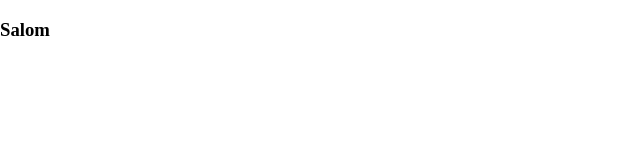
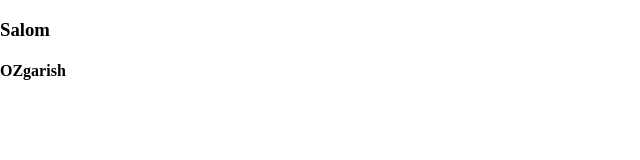
Before and after one commit to rashidbek-xoldarov/117-demo, a plain HTML site: page index.html in a window 1280 px wide. Shown: the full height of the page, 0-640 px from the left. Drawn offline with Linux system fonts and the light colour scheme.

Commit message:
add ozgarish

```diff
--- a/index.html
+++ b/index.html
@@ -21,7 +21,7 @@
     <main class="site-main">
       <!-- Hero section start -->
       <section class="hero">
-        <!-- Your hero section code here -->
+        <h4>OZgarish</h4>
       </section>
       <!-- Hero section finish -->
     </main>
```
